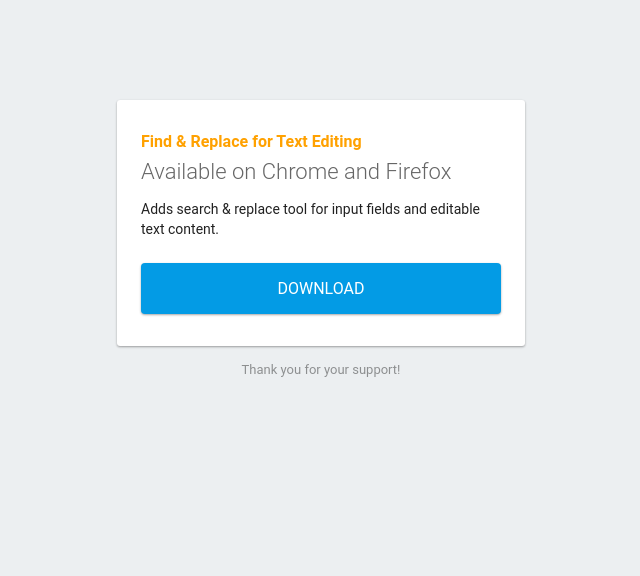
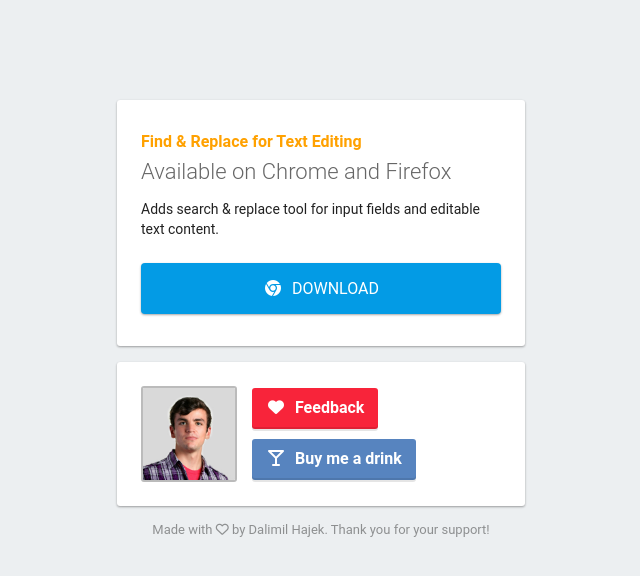
Before and after one commit to Dalimil/Find-and-Replace-Browser-Extension, a browser extension: page support-website/public/index.html in a window 1280 px wide. Shown: the whole page, without its empty margins (319-959 px from the left). Drawn offline with nearby package versions, Linux system fonts and the light colour scheme.

Commit message:
Add support-website contact section

```diff
--- a/support-website/public/index.html
+++ b/support-website/public/index.html
@@ -13,10 +13,32 @@
     <h2>Find &amp; Replace for Text Editing</h2>
     <h1>Available on Chrome and Firefox</h1>
     <p>Adds search &amp; replace tool for input fields and editable text content.</p>
-    <a href="#">Download</a>
+    <a href="https://chrome.google.com/webstore/category/extensions">
+      <i class="fa fa-chrome fa-fw space-right"></i> Download
+    </a>
   </div>
-  <p id="load">Thank you for your support!</p>
+  <div id="contact">
+    <div class="profile-wrapper">
+      <img class="avatar" src="dalimil-hajek-avatar.jpg" title="Dalimil Hajek Avatar" />
+      <div>
+        <div>
+          <a class="btn btn-red" href="feedback">
+            <i class="fa fa-heart fa-fw space-right"></i> Feedback
+          </a>
+        </div>
+        <div>
+          <a class="btn btn-blue btn-last" href="https://www.paypal.me/Dalimil/5USD">
+            <i class="fa fa-glass fa-fw space-right"></i> Buy me a drink
+          </a>
+        </div>
+      </div>
+    </div>
+
+  </div>
+  <p id="load">Made with <i class="fa fa-heart-o"></i> by Dalimil Hajek. Thank you for your support!</p>
 
   <script src="https://ajax.googleapis.com/ajax/libs/jquery/3.2.1/jquery.min.js"></script>
+  <script src="https://use.fontawesome.com/4012d82546.js"></script>
+
 </body>
 </html>
--- a/support-website/public/styles.css
+++ b/support-website/public/styles.css
@@ -1,13 +1,14 @@
 /* Basic styling */
 
 body { background: #ECEFF1; color: rgba(0,0,0,0.87); font-family: Roboto, Helvetica, Arial, sans-serif; margin: 0; padding: 0; }
-#message { background: white; max-width: 360px; margin: 100px auto 16px; padding: 32px 24px; border-radius: 3px; }
-#message h2 { color: #ffa100; font-weight: bold; font-size: 16px; margin: 0 0 8px; }
-#message h1 { font-size: 22px; font-weight: 300; color: rgba(0,0,0,0.6); margin: 0 0 16px;}
-#message p { line-height: 140%; margin: 16px 0 24px; font-size: 14px; }
+#message, #contact { background: white; max-width: 360px; margin: 100px auto 16px; padding: 32px 24px; border-radius: 3px; }
+#message h2, #contact h2 { color: #ffa100; font-weight: bold; font-size: 16px; margin: 0 0 8px; }
+#message h1, #contact h1 { font-size: 22px; font-weight: 300; color: rgba(0,0,0,0.6); margin: 0 0 16px;}
+#message p, #contact p { line-height: 140%; margin: 16px 0 24px; font-size: 14px; }
 #message a { display: block; text-align: center; background: #039be5; text-transform: uppercase; text-decoration: none; color: white; padding: 16px; border-radius: 4px; }
-#message, #message a { box-shadow: 0 1px 3px rgba(0,0,0,0.12), 0 1px 2px rgba(0,0,0,0.24); }
+#message, #message a, #contact { box-shadow: 0 1px 3px rgba(0,0,0,0.12), 0 1px 2px rgba(0,0,0,0.24); }
 #load { color: rgba(0,0,0,0.4); text-align: center; font-size: 13px; }
+#contact { margin: 0 auto 16px; padding: 24px; }
 textarea {
   box-sizing: border-box;
   resize: none;
@@ -23,7 +24,70 @@
   line-height: 140%;
   transition: height 1s ease-in-out;
 }
+
+.btn {
+  background: #5784bf;
+  border: none;
+  border-radius: 3px;
+  box-shadow: 0 2px 0 0 rgba(0,0,0,.1),inset 0 -2px 0 0 rgba(0,0,0,.1);
+  box-sizing: border-box;
+  color: #fff;
+  cursor: pointer;
+  display: inline-block;
+  font-weight: bold;
+  line-height: 1.5;
+  padding: 8px 14px 9px;
+  position: relative;
+  text-align: center;
+  text-decoration: none;
+  transition: box-shadow linear 0.25s;
+}
+.btn-red {
+  background: #f8243a;
+}
+.btn-green {
+  background: #57bd35;
+  box-shadow: 0 2px 0 0 rgba(0,0,0,.1),inset 0 -2px 0 0 rgba(56,136,30,.5);
+}
+.btn:hover {
+  box-shadow: 0 2px rgba(0,0,0,.1),inset 0 -2px rgba(0,0,0,.1),inset 0 0 100px rgba(255,255,255,.2);
+}
+.btn:active {
+  top: 2px;
+  box-shadow: none;
+}
+.btn:active::before {
+  content: "";
+  display: block;
+  height: 2px;
+  position: absolute;
+  top: -2px;
+  left: 0;
+  width: 100%;
+}
+.space-right {
+  margin-right: 5px;
+}
+.profile-wrapper {
+  display: flex;
+  align-items: center;
+}
+.profile-wrapper .btn {
+  margin: 0 15px 10px;
+}
+.profile-wrapper .btn.btn-last {
+  margin: 0 15px 0;
+}
+.avatar {
+  display: block;
+  width: 6em;
+  height: 6em;
+  box-sizing: border-box;
+  border: 2px solid #bbb;
+  border-radius: 3px;
+}
+
 @media (max-width: 600px) {
-  body, #message { margin-top: 0; background: white; box-shadow: none; }
+  body, #message, #contact { margin-top: 0; background: white; box-shadow: none; }
   body { border-top: 16px solid #ffa100; }
 }
```
